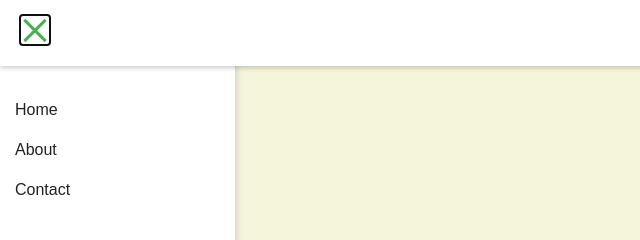
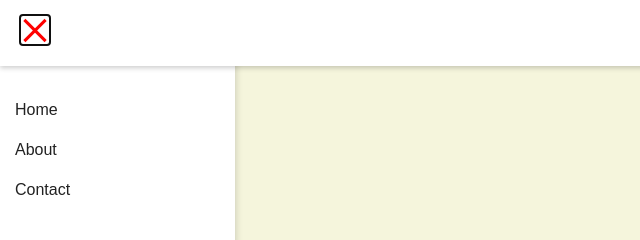
Before and after one commit to simonhm31/my-website, a plain HTML site: page index.html in a window 1280 px wide. Both pictures are taken after a click on the button 35 px from the left and 30 px from the top of the page. Shown: the top 240 px of the page, 0-640 px from the left. Drawn offline with nearby package versions, Linux system fonts and the light colour scheme.

Commit message:
change color of x

```diff
--- a/index.css
+++ b/index.css
@@ -63,14 +63,14 @@ body {
   .toggle span.toggle:before {
     top:0;
     transform:rotate(-45deg);
-    background:#4CAF50;
+    background: red;
 
   }
 
   .toggle span.toggle:after {
     top:0;
     transform:rotate(45deg);
-    background:#4CAF50;
+    background: red;
   }
 
   .sidebar {
```
